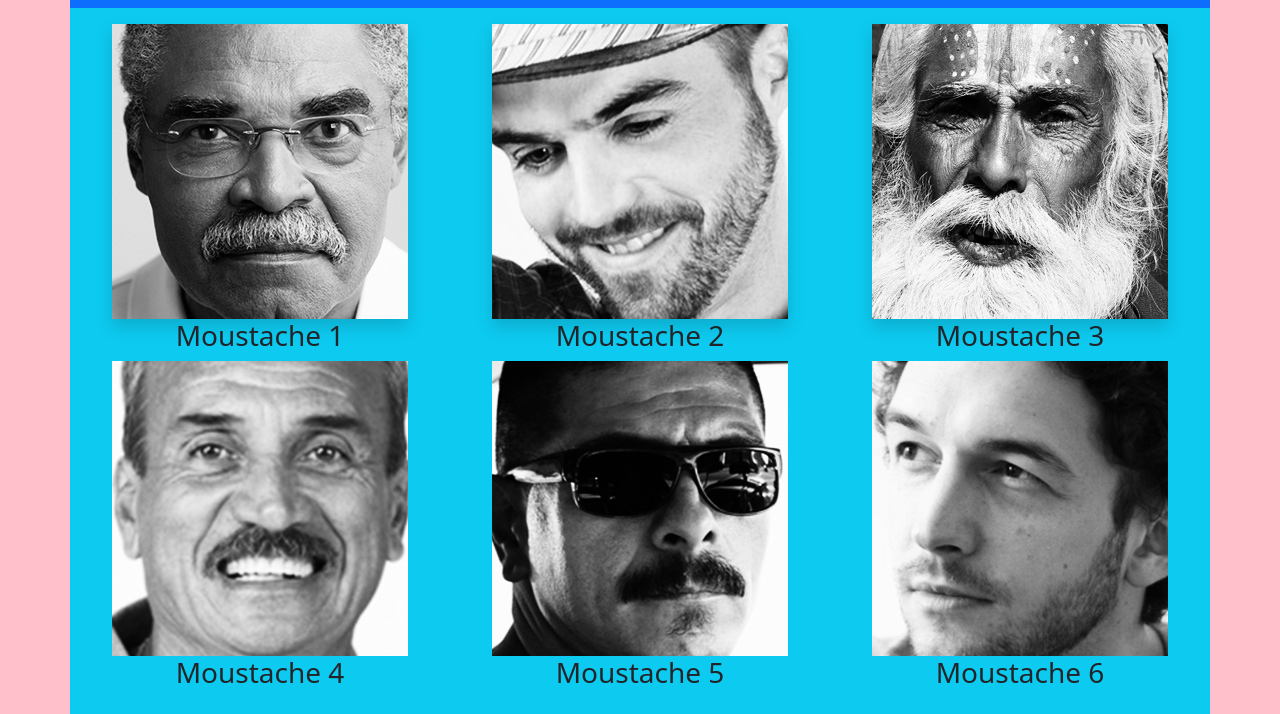
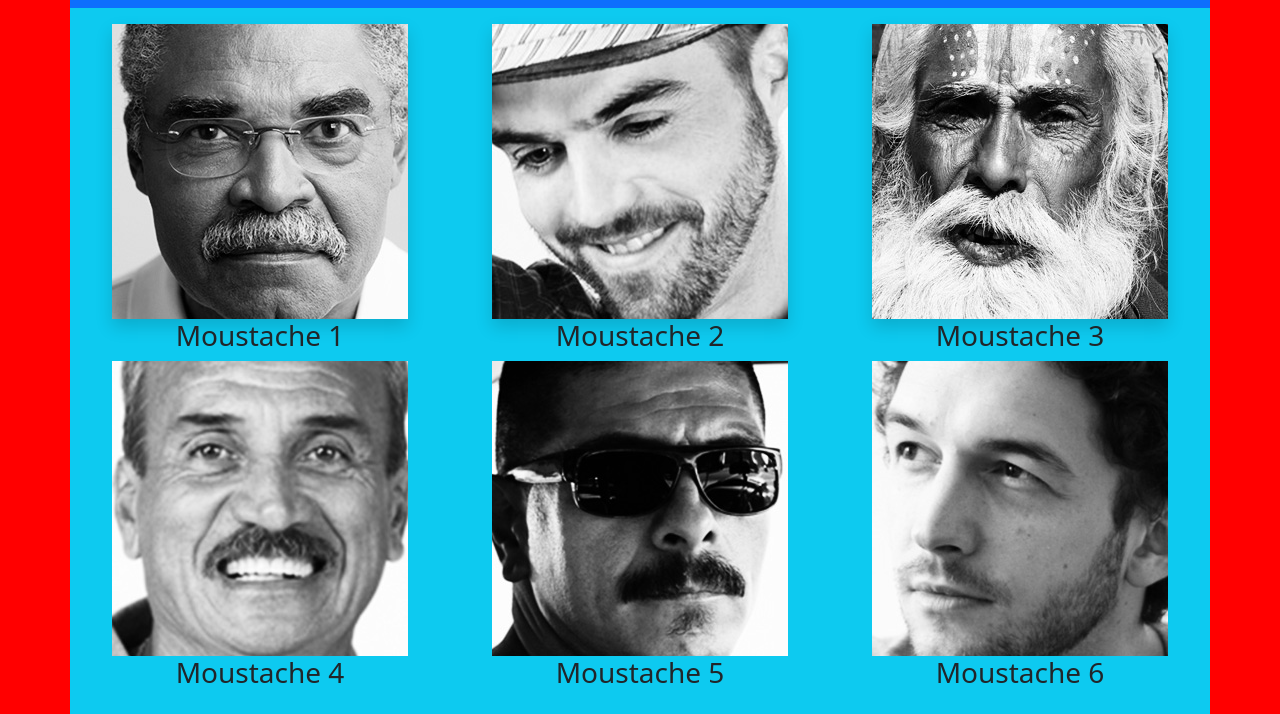
Before and after one commit to classicoman2/bootstrap-web-netlify, a website: page src/index.html in a window 1280 px wide. Shown: the part 126-840 px from the top of the page. Drawn offline with Linux system fonts and the light colour scheme.

Commit message:
prova netlify

```diff
--- a/src/scss/custom.scss
+++ b/src/scss/custom.scss
@@ -3,7 +3,7 @@
 
 // Include any default variable overrides here (though functions won't be available)
 
-$body-bg: pink;
+$body-bg: red;
 
 @import "../../node_modules/bootstrap/scss/bootstrap";
 
```
Also changed, not shown: src/css/custom.css, src/scss/custom.css, 1 other file.
